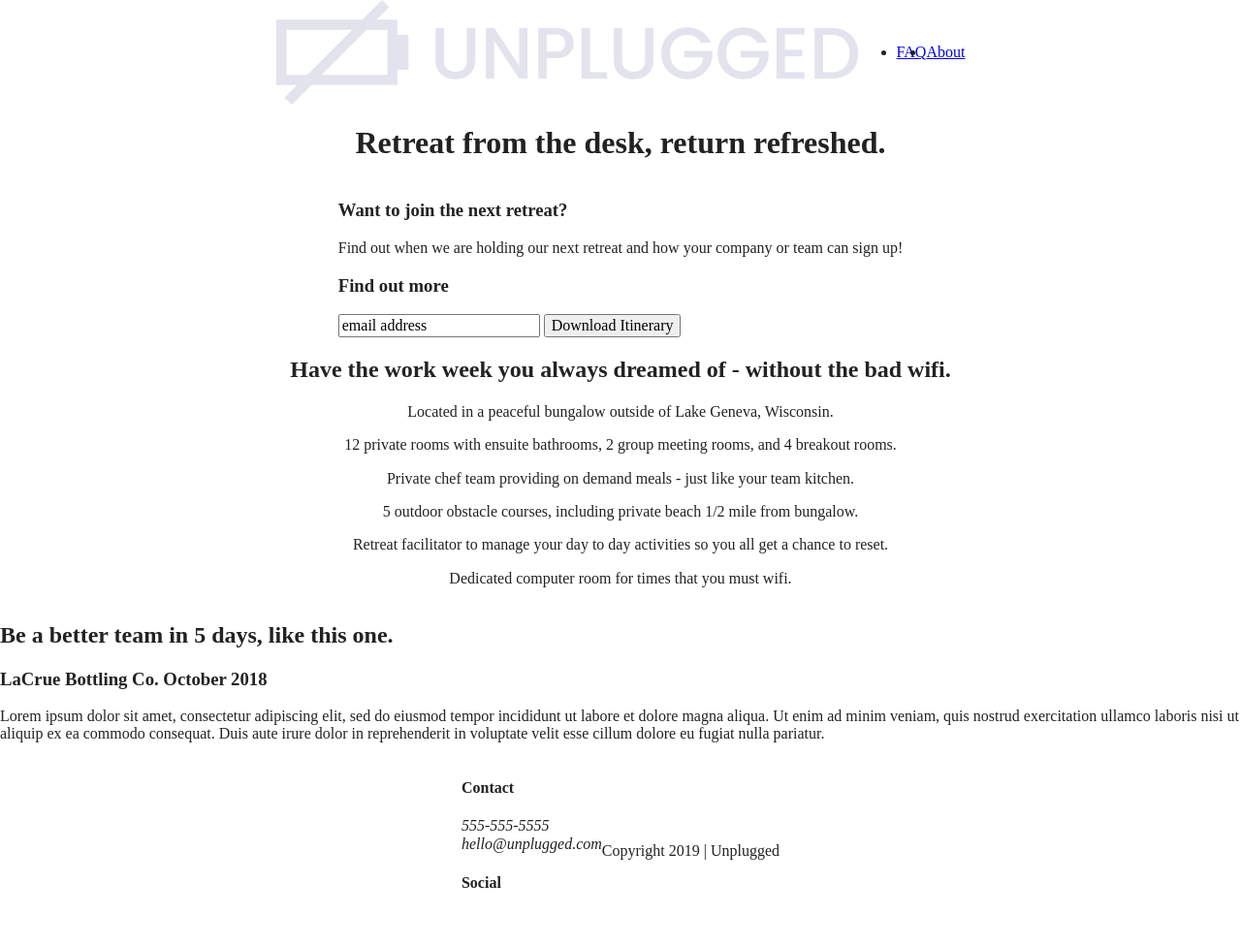
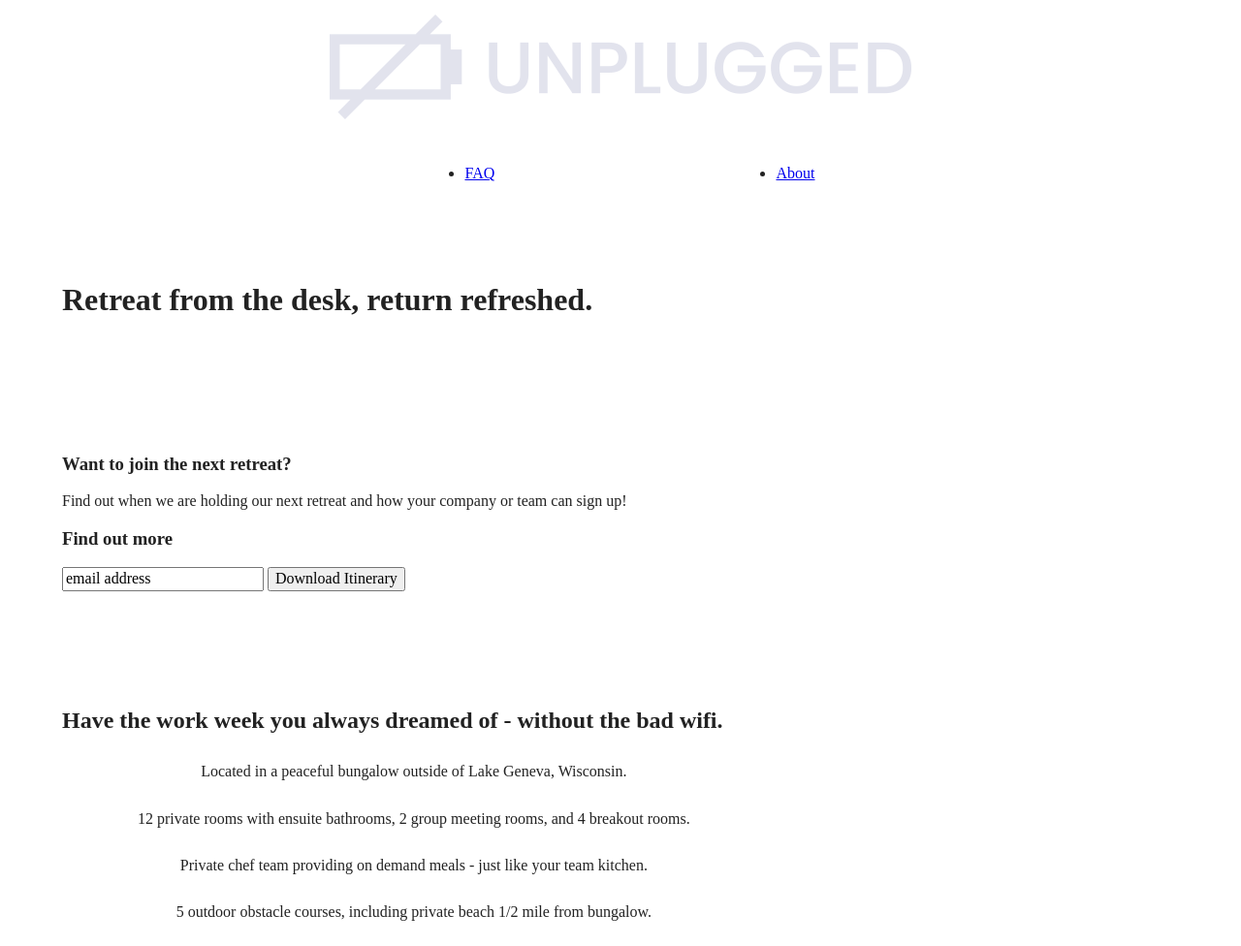
Before and after one commit to HeatherDaSilva/unplugged_retreat, a website built with Parcel: page index.html in a window 1280 px wide. Shown: the top 976 px of the page at 97% size. Built offline with nearby package versions, Linux system fonts and the light colour scheme.

Commit message:
width margin padding

```diff
--- a/css/main.css
+++ b/css/main.css
@@ -87,6 +87,10 @@ textarea {
    Author's custom styles
    ========================================================================== */
 
+    .content-wrapper {
+      width: 90%;
+      margin: 50px 0;
+    }
    /*----------------- Base Header - Footer Styles ---------------*/
 
    header,
@@ -97,12 +101,22 @@ textarea {
      flex-flow: row wrap;
    }
 
+   header {
+    padding: 15px 0;
+   }
 
    header .content-wrapper {
      display: flex;
      justify-content: center;
      align-items: center;
      flex-flow: row wrap;
+     margin: 0;
+   }
+
+   .header-divider {
+     width: 100%;
+     height: 1px;
+     margin: 10px 0 20px 0;
    }
 
    header nav {
@@ -110,11 +124,30 @@ textarea {
      justify-content: space-around;
      align-items: center;
      flex-flow: row wrap;
+     width: 60%;
    }
 
    header nav ul {
     display: flex;
     justify-content: space-around;
+    width: 100%;
+   }
+
+   footer {
+    flex-direction: column;
+   }
+
+   footer p {
+    margin: 0;
+   }
+
+   footer .content-wrapper {
+    width: 55%;
+    margin: 50px 0;
+   }
+
+   footer .contact {
+    margin-bottom: 50px;
    }
 
    footer .social-icons {
@@ -127,8 +160,12 @@ textarea {
     display: flex;
     justify-content: center;
     align-items: center;
+   }
 
+   footer .copyright {
+     margin: 20px 0;
    }
+
 
    /* -------------Mobile Styles - Homepage ----------- */
 
@@ -151,6 +188,15 @@ textarea {
     flex-flow: row wrap;
    }
 
+   .features p {
+     margin: 0;
+   }
+
+   .features article {
+     width: 63%;
+     margin: 30px 0;
+   }
+
    .features-item-description {
     display: flex;
     justify-content: center;
@@ -162,6 +208,11 @@ textarea {
     display: flex;
     justify-content: center;
     flex-flow: row wrap;
+   }
+
+   .reviews h3 {
+     width: 55%;
+     margin: 20px 0;
    }
 
    /*------- About Page --------*/
```
